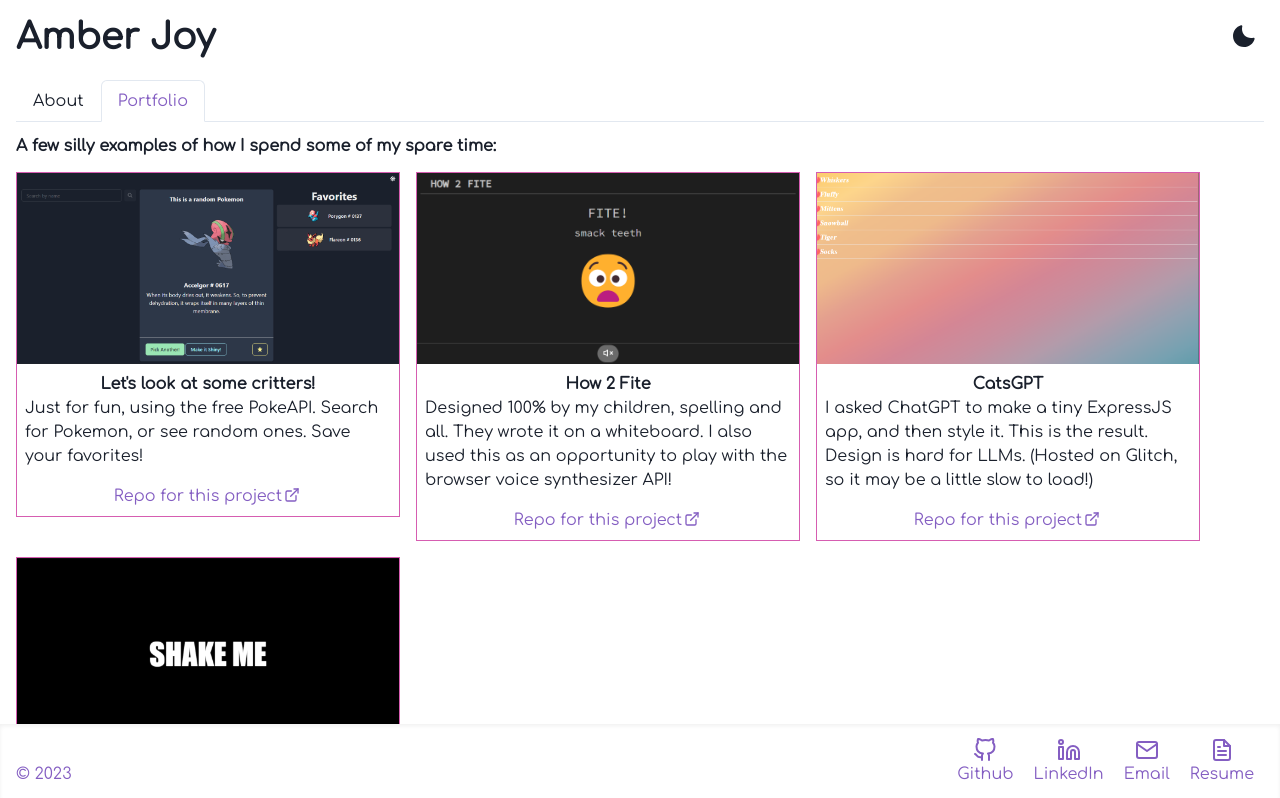
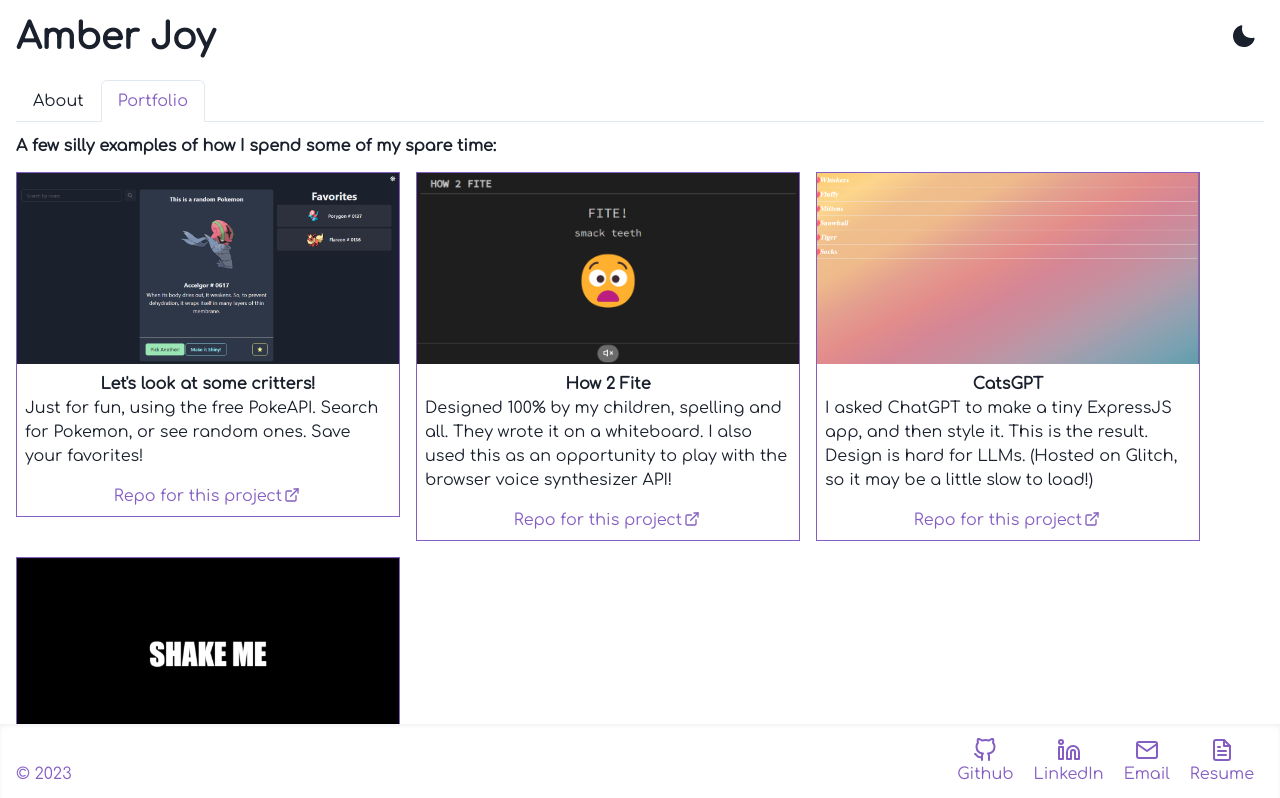
Before and after one commit to the-amber-joy/portfolio, a React (Vite) app: page /portfolio in a window 1280 px wide. Shown: the top 798 px of the page. Built offline with nearby package versions, Linux system fonts and the light colour scheme.

Commit message:
update colors

```diff
--- a/src/components/Portfolio/Portfolio.module.css
+++ b/src/components/Portfolio/Portfolio.module.css
@@ -8,10 +8,10 @@
 }
 
 .borderLight {
-  border-color: var(--chakra-colors-brand-ajMagenta);
+  border-color: var(--chakra-colors-brand-ajPurple);
 }
 
 .borderLight:hover {
-  border-color: var(--chakra-colors-brand-ajPurple);
+  border-color: var(--chakra-colors-brand-ajMagenta);
   transition: border-color 0.2s ease-in;
 }
```
